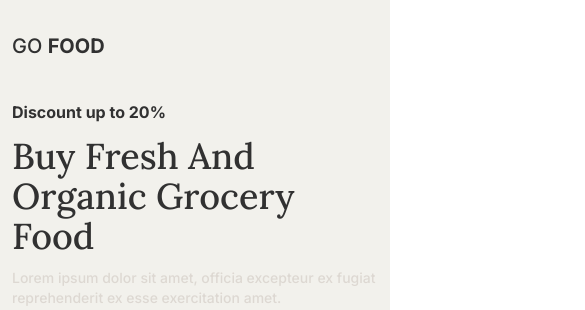
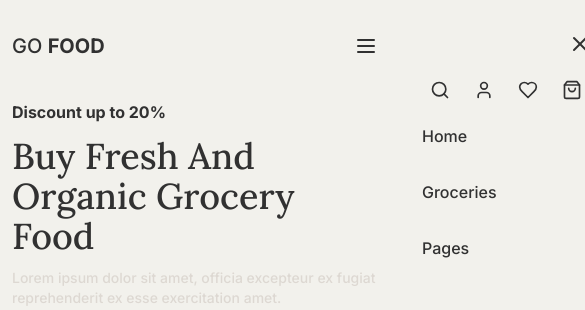
Before and after one commit to panditraghav/gofood, a Next.js app: page / in a window 390 px wide. Shown: the top 310 px of the page, 585 px wide, since content can reach past the window. Built offline with nearby package versions, Linux system fonts and the light colour scheme; no server answers.

Commit message:
Added a navigation menu for mobile

```diff
--- a/package.json
+++ b/package.json
@@ -26,6 +26,7 @@
     "prettier": "^3.3.1",
     "prettier-plugin-tailwindcss": "^0.6.2",
     "tailwindcss": "^3.4.1",
+    "tailwindcss-animate": "^1.0.7",
     "typescript": "^5"
   }
 }
--- a/src/components/header.tsx
+++ b/src/components/header.tsx
@@ -1,13 +1,19 @@
+"use client";
+import { cn } from "@/lib/utils";
 import {
   SearchIcon,
   UserIcon,
   HeartIcon,
   ShoppingBagIcon,
   ArrowRightIcon,
+  XIcon,
+  MenuIcon,
 } from "lucide-react";
 import Link from "next/link";
+import { useState } from "react";
 
 export default function Header() {
+  const [navOpen, setNavOpen] = useState(false);
   return (
     <div className="container z-50 mx-auto flex items-center justify-between bg-my-bg-cream px-3 py-8 md:w-full md:bg-transparent md:px-0">
       <h1 className="medium font-sans text-xl font-medium">
@@ -47,14 +53,80 @@ export default function Header() {
           </IconButton>
         </div>
       </div>
+      <button className="md:hidden" onClick={() => setNavOpen(true)}>
+        <MenuIcon />
+      </button>
+      <MobileNavbar
+        open={navOpen}
+        onClose={() => {
+          setNavOpen(false);
+        }}
+      />
     </div>
   );
 }
 
-function IconButton({ children }: { children: React.ReactNode }) {
+function IconButton({
+  children,
+  className,
+}: {
+  children: React.ReactNode;
+  className?: string;
+}) {
   return (
-    <button className="flex items-center justify-center rounded-full bg-[#4F684A] p-2 text-white">
+    <button
+      className={cn(
+        "flex items-center justify-center rounded-full bg-[#4F684A] p-2 text-white",
+        className,
+      )}
+    >
       {children}
     </button>
   );
 }
+
+function MobileNavbar({
+  open,
+  onClose,
+}: {
+  open?: boolean;
+  onClose: () => void;
+}) {
+  return (
+    <nav
+      data-open={open}
+      className="absolute right-0 top-0 z-50 h-screen w-[60%] translate-x-full bg-my-bg-cream px-8 py-8 transition-all duration-300 data-[open='true']:translate-x-0 data-[open='true']:slide-in-from-left md:hidden"
+    >
+      <div className="flex justify-end">
+        <button onClick={onClose}>
+          <XIcon />
+        </button>
+      </div>
+      <div className="my-4 flex gap-x-2">
+        <IconButton className="bg-transparent text-primary-foreground-800">
+          <SearchIcon size={20} className="" />
+        </IconButton>
+        <IconButton className="bg-transparent text-primary-foreground-800">
+          <UserIcon size={20} className="" />
+        </IconButton>
+        <IconButton className="bg-transparent text-primary-foreground-800">
+          <HeartIcon size={20} className="" />
+        </IconButton>
+        <IconButton className="bg-transparent text-primary-foreground-800">
+          <ShoppingBagIcon size={20} className="" />
+        </IconButton>
+      </div>
+      <ul className="space-y-8 font-medium">
+        <li>
+          <Link href="/">Home</Link>
+        </li>
+        <li>
+          <Link href="/groceries">Groceries</Link>
+        </li>
+        <li>
+          <Link href="/pages">Pages</Link>
+        </li>
+      </ul>
+    </nav>
+  );
+}
--- a/tailwind.config.ts
+++ b/tailwind.config.ts
@@ -28,6 +28,9 @@ const config: Config = {
       },
     },
   },
-  plugins: [],
+  plugins: [
+    require("tailwindcss-animate"),
+    // ...
+  ],
 };
 export default config;
```
Also changed, not shown: 1 other file (tests, documents, lock files or other folders).
